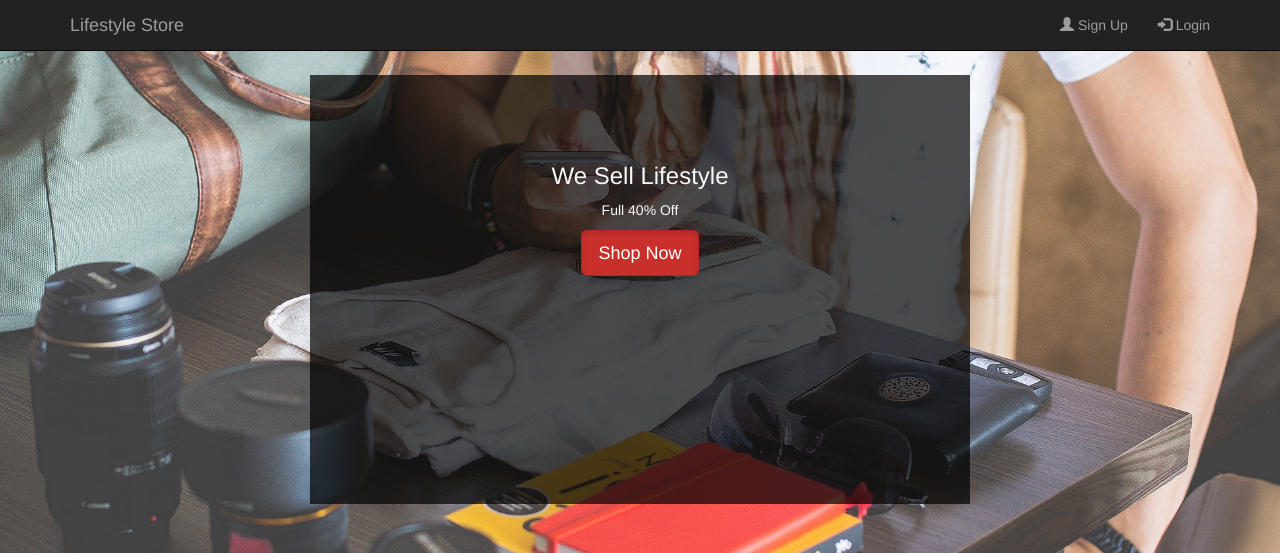
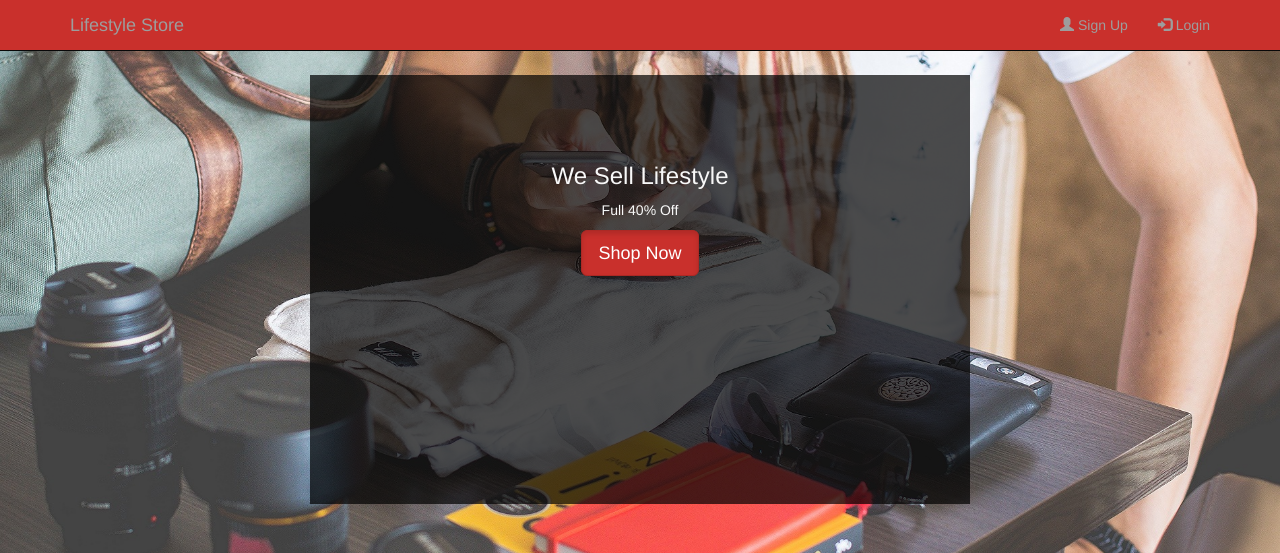
Before and after one commit to shivanksagar/Lifestyle-store, a PHP site: page /index.php in a window 1280 px wide. Shown: the top 553 px of the page. Run offline with PHP 8.4, Linux system fonts and the light colour scheme.

Commit message:
nav bar changed to red

```diff
--- a/includes/header.php
+++ b/includes/header.php
@@ -12,7 +12,7 @@
 
 </head>
 <body>
-<div class="navbar navbar-inverse navbar-fixed-top">
+<div class="navbar bg-red-nav navbar-inverse navbar-fixed-top ">
  <div class="container">
  <div class="navbar-header">
  <button type="button" class="navbar-toggle" data-toggle="collapse" datatarget="#myNavbar">
--- a/index.css
+++ b/index.css
@@ -39,3 +39,8 @@ div .thumbnail img.img-height-cover {
         height: 16rem;
         object-fit: cover;
 }
+
+.bg-red-nav {
+        background: #c9302c !important;
+        color: #fff !important;
+}
```
